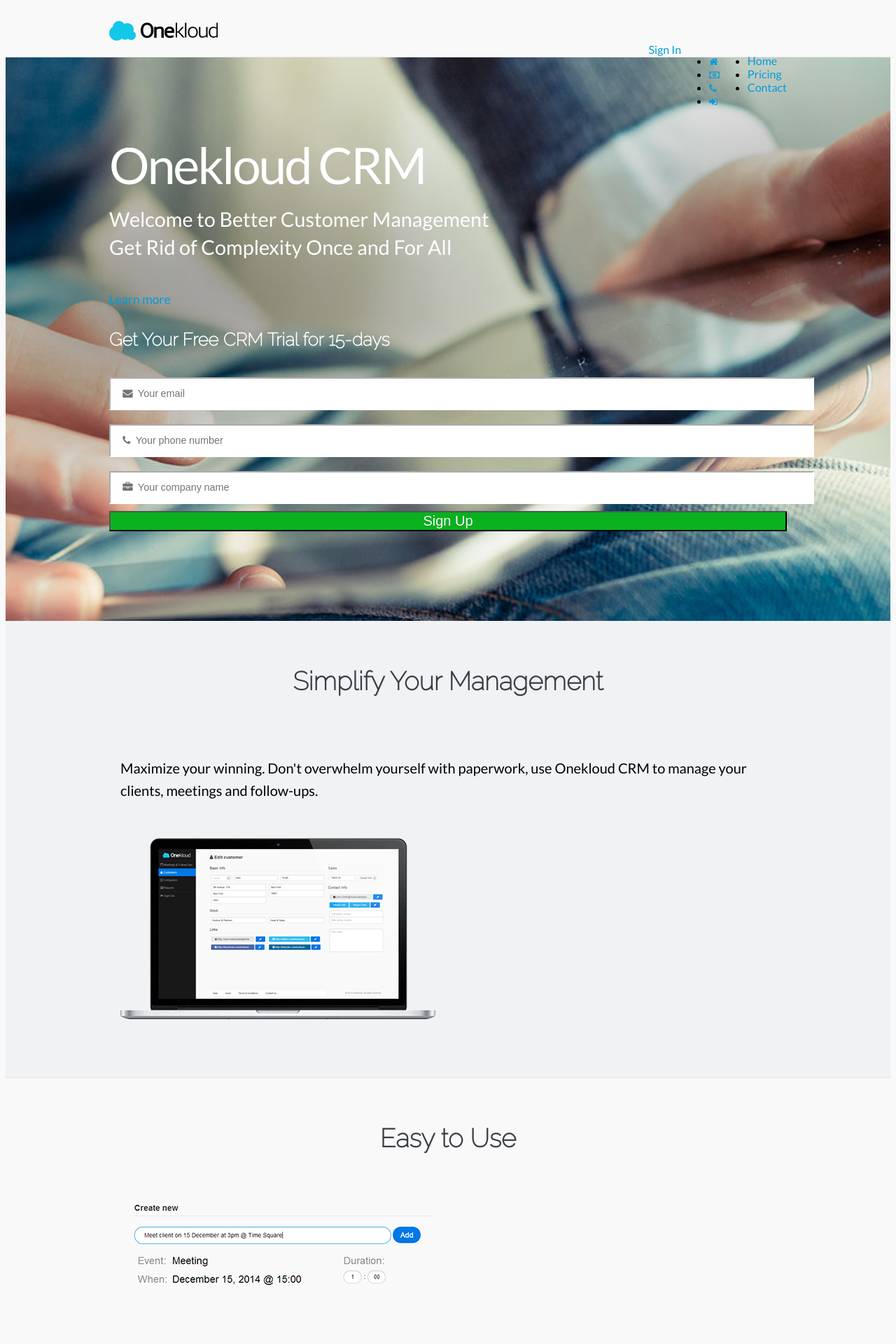
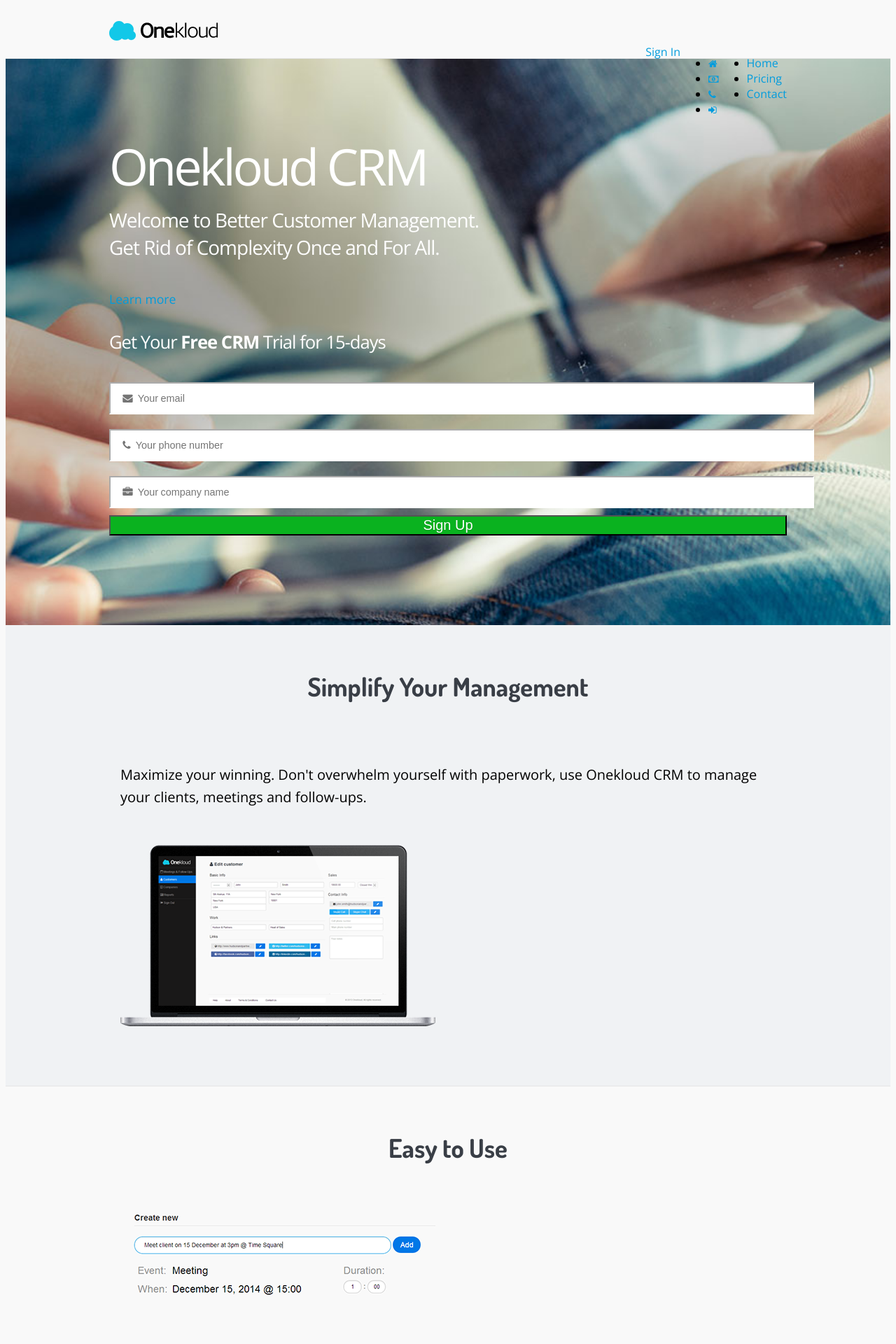
Before and after one commit to pythonista8/onekloud, a Django app: page / in a window 1280 px wide. Shown: the top 1920 px of the page at 70% size. Run offline with Django 3.2, Linux system fonts and the light colour scheme; parts of the project's set-up code (start-up, migrations or seed data) failed here and were passed over; some libraries are stand-ins or nearby versions.

Commit message:
Fonts and text changed

```diff
--- a/onekloud/apps/pages/static/pages/onekloud/css/home.css
+++ b/onekloud/apps/pages/static/pages/onekloud/css/home.css
@@ -11,14 +11,15 @@
 
 #showcase .heading {
     color: #fff;
-    font: normal 4.5em/1 'Lato', sans-serif;
+    font: normal 4.5em/1 'Open Sans', sans-serif;
+    letter-spacing: -4px;
     margin: .3em 0;
-    letter-spacing: -3px;
 }
 
 #showcase .subheading {
-    font-size: 1.8em;
+    font-size: 1.75em;
     line-height: 1.4em;
+    letter-spacing: -1px;
     margin: 0 0 1.5em;
 }
 
@@ -30,7 +31,8 @@
 
 #showcase h2 {
     color: #fff;
-    font-size: 1.6em;
+    font: normal 1.6em 'Open Sans', sans-serif;
+    letter-spacing: -1px;
     margin: 0 0 1.15em;
 }
 
--- a/onekloud/apps/pages/templates/pages/home.html
+++ b/onekloud/apps/pages/templates/pages/home.html
@@ -23,9 +23,9 @@
                             Onekloud CRM
                         </h1>
                         <p class="subheading">
-                            Welcome to Better Customer Management
+                            Welcome to Better Customer Management.
                             <br>
-                            Get Rid of Complexity Once and For All
+                            Get Rid of Complexity Once and For All.
                         </p>
                         <a href="#" id="learn-more" class="pure-button pure-button-large pure-button-primary">
                             Learn more
@@ -34,7 +34,7 @@
                 </div>
                 <div class="pure-u-1-3">
                     <div class="l-box">
-                        <h2>Get Your Free CRM Trial for 15-days</h2>
+                        <h2>Get Your <b>Free CRM</b> Trial for 15-days</h2>
                         <form class="pure-form pure-form-stacked" method="post" autocomplete="off">
                             {% csrf_token %}
                             <input type="email" name="email" placeholder="&#xf0e0;  Your email" required>
@@ -139,7 +139,7 @@
     <div class="l-box wrap">
         <h2 class="heading">Free Trial</h2>
         <p>
-            Don't fuss! Sign up for 15-days free trial and experience
+            Don't fuss! Get your Free CRM Trial for 15-days and experience
             <br>
             a wonderful journey with Onekloud CRM.
         </p>
--- a/onekloud/common_static/css/onekloud/core.css
+++ b/onekloud/common_static/css/onekloud/core.css
@@ -5,7 +5,7 @@ body {
 body,
 .pure-g [class *= "pure-u"],
 .pure-g-r [class *= "pure-u"] {
-    font-family: 'Lato', sans-serif;
+    font-family: 'Open Sans', sans-serif;
 }
 
 a {
@@ -36,7 +36,7 @@ dt {
 
 h1, h2, h3, h4, h5, h6 {
     color: #393e46;
-    font-family: 'Raleway', sans-serif;
+    font-family: 'Dosis', sans-serif;
 }
 
 h3, h4, h5, h6 {
--- a/onekloud/templates/onekloud/base.html
+++ b/onekloud/templates/onekloud/base.html
@@ -48,7 +48,7 @@
     {% include 'vendor/purecss.html' %}
 
     {# External fonts. #}
-    <link href="//fonts.googleapis.com/css?family=Lato:400|Raleway:100" rel="stylesheet">
+    <link href="//fonts.googleapis.com/css?family=Open+Sans:400,700|Dosis:700" rel="stylesheet">
 
     {% if debug %}
         <link href="{% static 'css/vendor/qunit/qunit-1.12.0.css' %}" rel="stylesheet">
```
